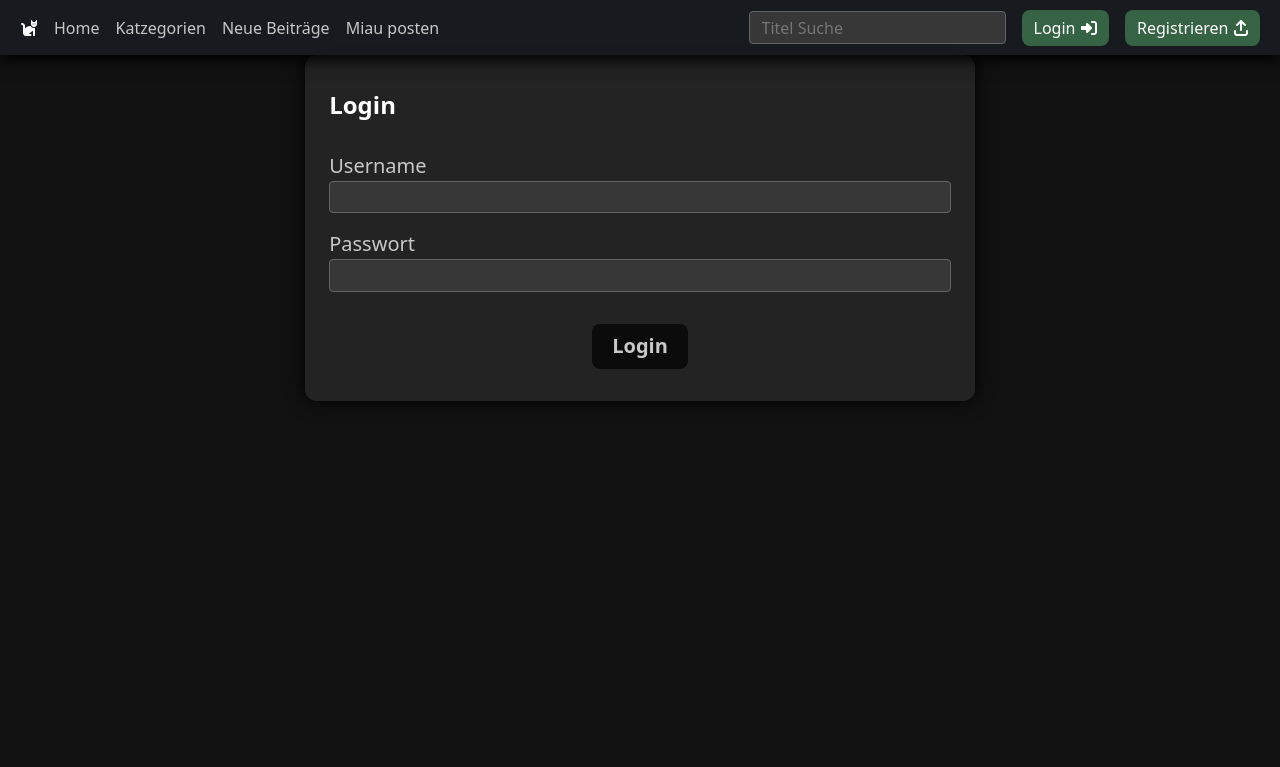
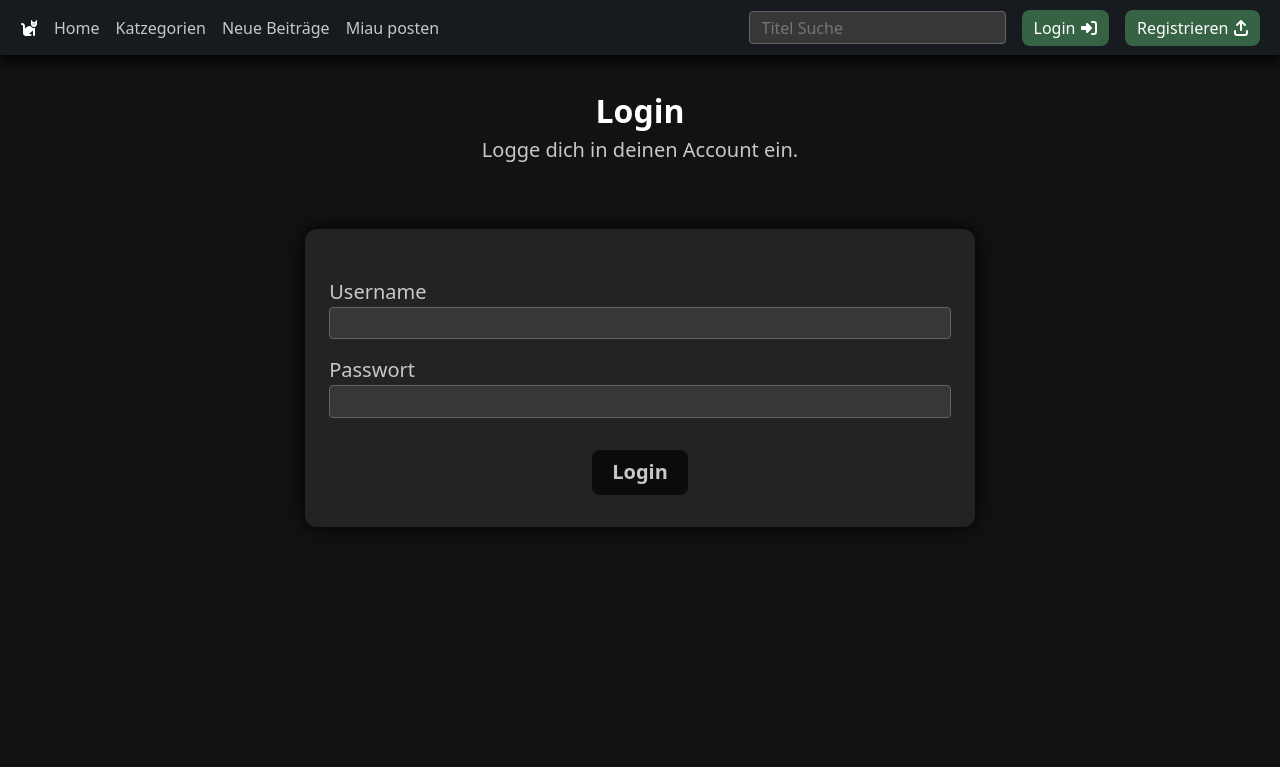
Before and after one commit to Chryfi/webdev, a PHP site: page /login in a window 1280 px wide. Shown: the top 767 px of the page. Run offline with PHP 8.4, Linux system fonts and the light colour scheme; some libraries are stand-ins or nearby versions.

Commit message:
Refactor some container and missing header titles

```diff
--- a/content/pages/login.php
+++ b/content/pages/login.php
@@ -47,10 +47,20 @@ function verifyPassword(User $user, string $password) : bool {
 ?>
 
 <div class="page-wrapper">
-    <main class="container-sm display-flex justify-content-center">
-        <div class="round-container register-container col-xl-6 w-100">
+    <header class="container-sm">
+        <div class="header-text">
             <?php if (!isLoggedin()): ?>
-            <h2 class="h2">Login</h2>
+                <h1>Login</h1>
+                <p class="lead">Logge dich in deinen Account ein.</p>
+            <?php else: ?>
+                <h1>Willkommen, <?php echo getSessionUsername(); ?></h1>
+                <p class="lead">Du kannst deinen Account <a href="/user">hier</a> einsehen</p>
+            <?php endif; ?>
+        </div>
+    </header>
+    <main class="container-sm">
+        <?php if (!isLoggedin()): ?>
+            <div class="round-container register-container col-xl-6">
                 <form class="register-form" method="POST">
                     <div class="row">
                         <?php outputError("general", $errors);?>
@@ -75,9 +85,7 @@ function verifyPassword(User $user, string $password) : bool {
                         </div>
                     </div>
                 </form>
-            <?php else: ?>
-                <h2 class="h2">Willkommen, <?php echo getSessionUsername(); ?></h2>
+            </div>
         <?php endif; ?>
-        </div>
     </main>
 </div>
--- a/content/pages/user.php
+++ b/content/pages/user.php
@@ -16,9 +16,9 @@ $user = getLoggedInUser();
             <?php endif;?>
         </div>
     </header>
-    <main class="container-sm display-flex justify-content-center">
+    <main class="container-sm">
         <?php if (isLoggedin()): ?>
-            <div class="round-container register-form col-xl-6">
+            <div class="round-container register-container register-form col-xl-6">
                 <div class="row">
                     <div class="col">
                         <p class="lead">Username</p>
```
Also changed, not shown: content/pages/beitragLoeschen.php (+9 -3 lines), content/pages/registrieren.php (+8 -3 lines), 1 other file. Lines whose indentation alone changed are shown as unchanged.
